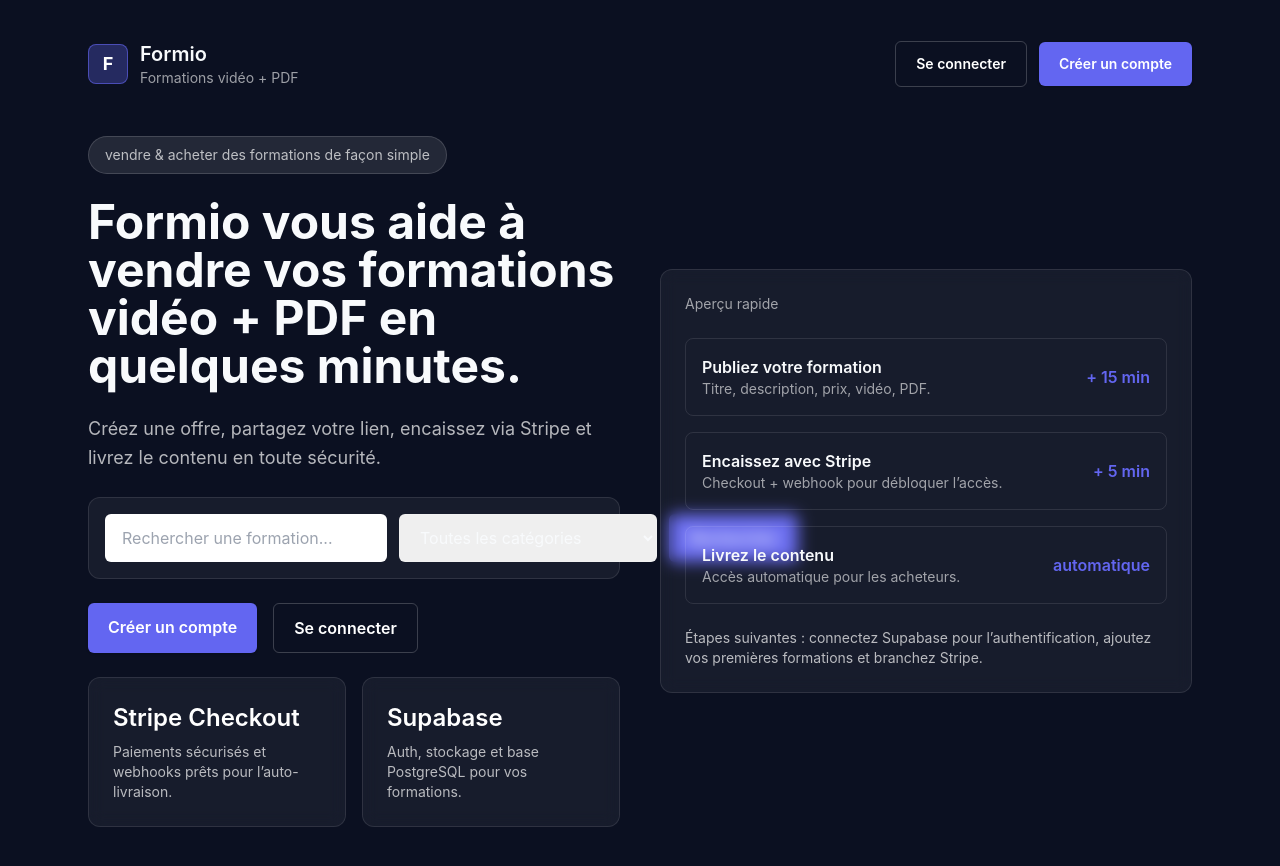
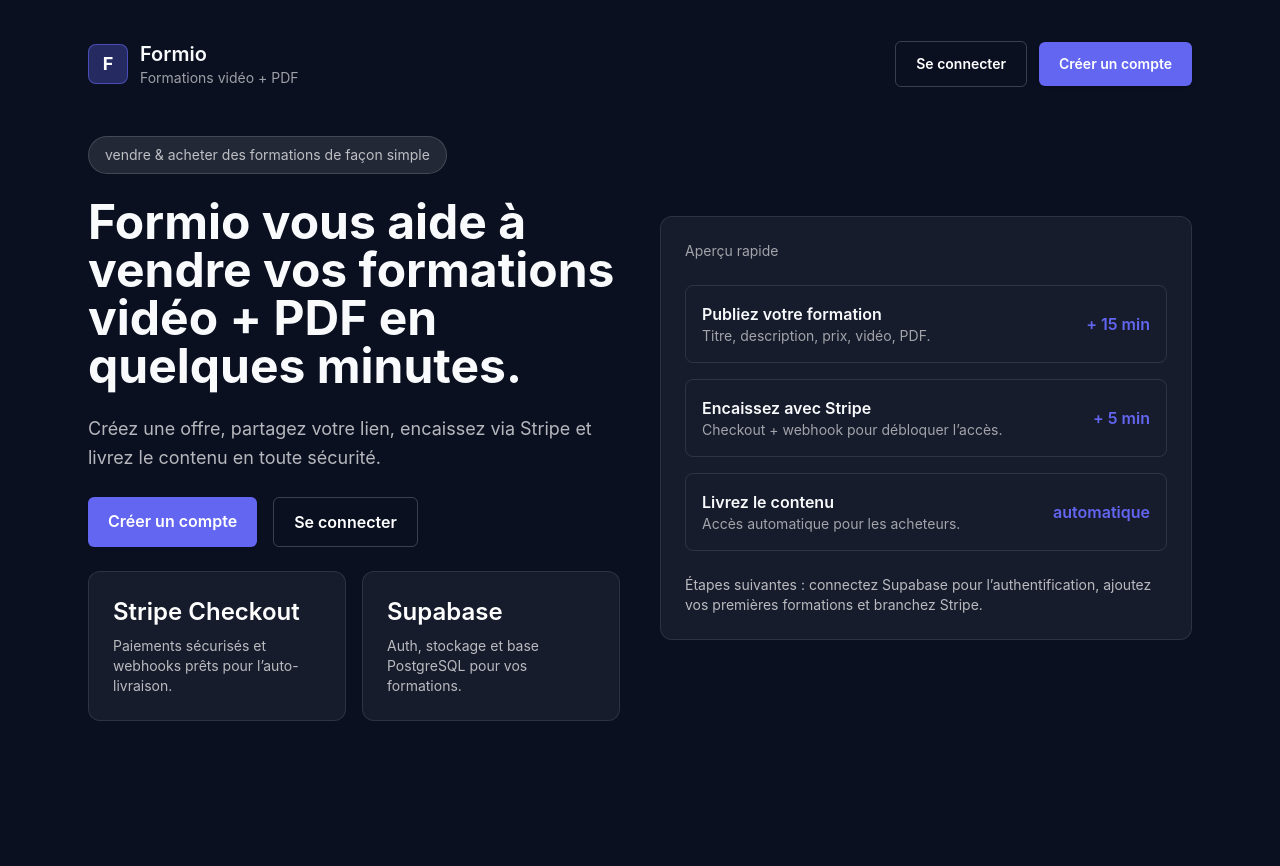
Before and after one commit to Noa-53728/saas-formation-vente-, a Next.js app: page / in a window 1280 px wide. After the commit the page ends 800 px from the top, so only its background shows below. Built offline with nearby package versions, Linux system fonts and the light colour scheme.

Commit message:
fix: restore public home without search bar

```diff
--- a/src/app/page.tsx
+++ b/src/app/page.tsx
@@ -11,40 +11,9 @@
         </h1>
 
         <p className="text-lg text-white/70 leading-relaxed">
-          Créez une offre, partagez votre lien, encaissez via Stripe et livrez le contenu en toute sécurité.
+          Créez une offre, partagez votre lien, encaissez via Stripe et livrez le
+          contenu en toute sécurité.
         </p>
-
-        {/* 🔍 BARRE DE RECHERCHE */}
-        <form
-          action="/search"
-          method="GET"
-          className="flex flex-col sm:flex-row gap-3 bg-white/5 border border-white/10 rounded-xl p-4"
-        >
-          <input
-            name="q"
-            placeholder="Rechercher une formation..."
-            className="flex-1 px-4 py-2 rounded-md bg-background border border-white/10"
-          />
-
-          <select
-            name="category"
-            className="px-4 py-2 rounded-md bg-background border border-white/10"
-          >
-            <option value="">Toutes les catégories</option>
-            <option value="business">Business & entrepreneuriat</option>
-            <option value="marketing">Marketing digital</option>
-            <option value="tech">Tech & Digital</option>
-            <option value="education">Éducation</option>
-            <option value="dev_perso">Développement personnel</option>
-            <option value="sport">Sport & Santé</option>
-            <option value="creatif">Créatif</option>
-            <option value="autre">Autre</option>
-          </select>
-
-          <button className="button-primary">
-            Rechercher
-          </button>
-        </form>
 
         <div className="flex flex-wrap gap-4">
           <a className="button-primary" href="/auth/register">
@@ -62,6 +31,7 @@
               Paiements sécurisés et webhooks prêts pour l’auto-livraison.
             </p>
           </div>
+
           <div className="card">
             <p className="text-2xl font-semibold text-white">Supabase</p>
             <p className="mt-2">
```
